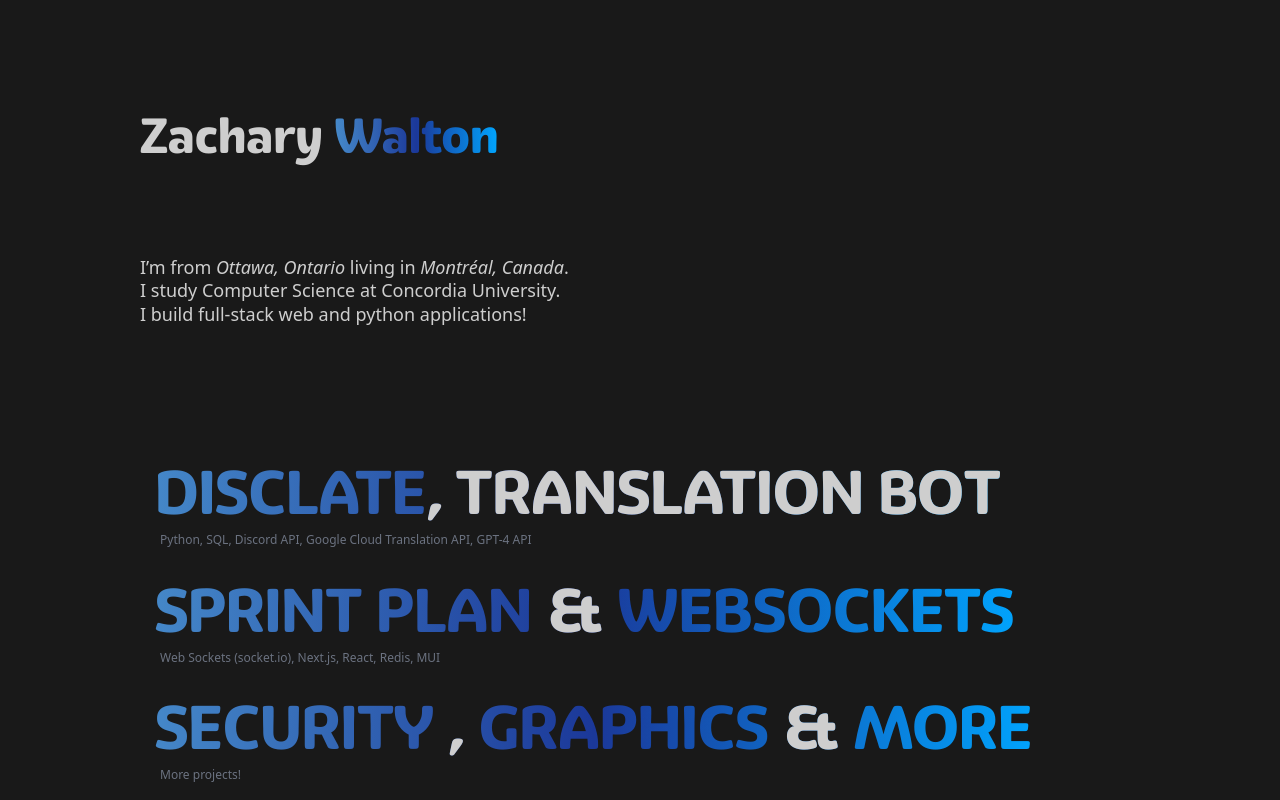
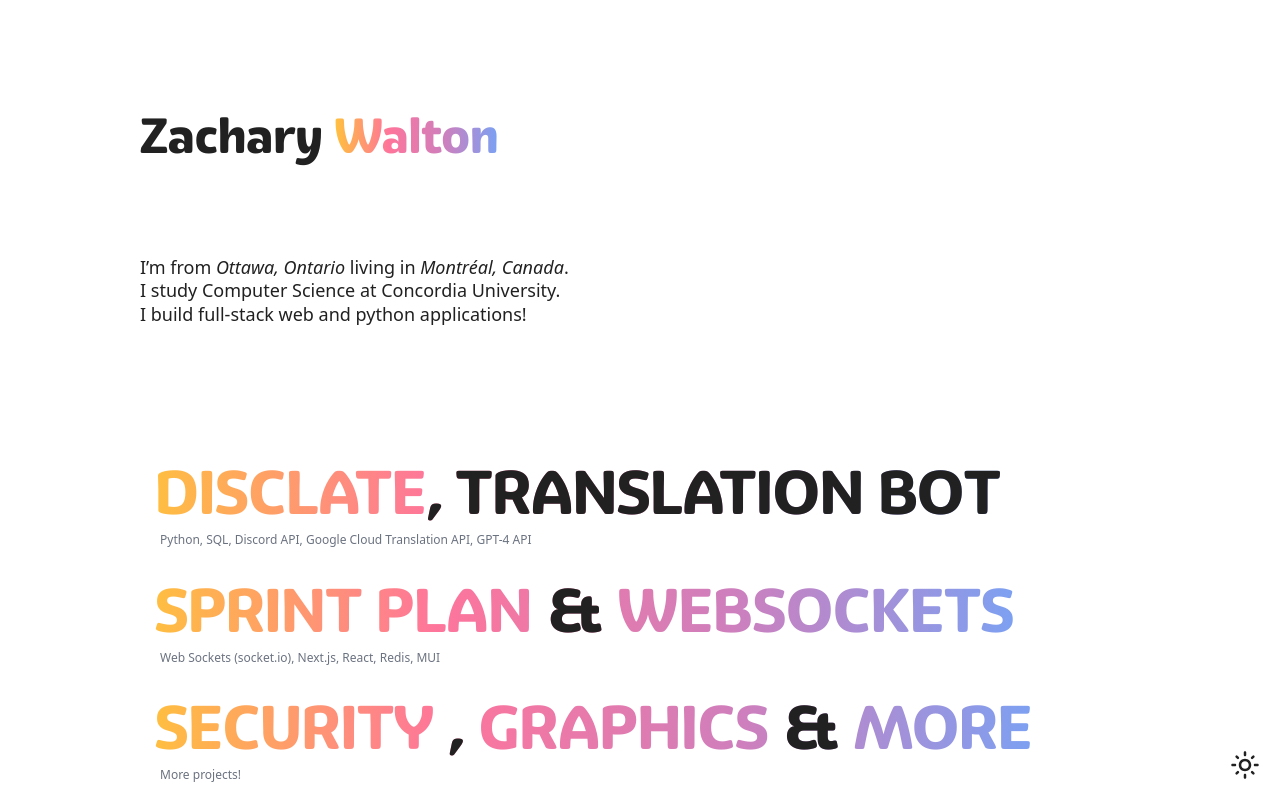
Before and after one commit to zackwalton/personal-site, a Next.js app: page / in a window 1280 px wide. Shown: the top 800 px of the page. Built offline with nearby package versions, Linux system fonts and the light colour scheme.

Commit message:
Added theme-switcher

```diff
--- a/app/layout.tsx
+++ b/app/layout.tsx
@@ -3,6 +3,9 @@ import { Open_Sans } from 'next/font/google'
 import localFont from 'next/font/local'
 import './globals.css'
 import React from "react";
+import ThemeHandler from "@/components/ThemeHandler";
+import Script from "next/script";
+import { cookies } from "next/headers";
 
 const openSans = Open_Sans({
     variable: '--font-open-sans',
@@ -20,10 +23,23 @@ export const metadata: Metadata = {
         'Concordia University. Check out my experience and personal projects!',
 }
 
-export default function RootLayout({children,}: { children: React.ReactNode }) {
+export default function RootLayout({ children, }: { children: React.ReactNode }) {
     return (
-        <html lang="en" className={"dark"}>
-        <body className={`${openSans.variable} ${eigerdals.variable}` + " bg-white text-[--text-light] dark:bg-[--bg-dark] dark:text-[--text-dark]"}>
+        <html lang="en" suppressHydrationWarning>
+        <body className={`${openSans.variable} ${eigerdals.variable}` +
+            " bg-white text-[--text-light] dark:bg-[--bg-dark] dark:text-[--text-dark]"}>
+        <script dangerouslySetInnerHTML={{
+                __html: `
+                    try {
+                      if (localStorage.theme === 'dark' || (!('theme' in localStorage) && window.matchMedia('(prefers-color-scheme: dark)').matches)) {
+                        document.documentElement.classList.add('dark')
+                      } else {
+                        document.documentElement.classList.remove('dark')
+                      }
+                    } catch (_) {}
+                  `
+            }} />
+        <ThemeHandler />
         <div className={"flex flex-nowrap items-center justify-center h-fit"}>
             <div className={"w-[1000px] h-fit mt-28"}>
                 {children}
--- /dev/null
+++ b/components/ThemeHandler.tsx
@@ -0,0 +1,35 @@
+'use client'
+import React, { useEffect, useState } from "react";
+import { MdOutlineLightMode, MdOutlineDarkMode } from 'react-icons/md';
+
+export default function ThemeHandler() {
+
+    const [darkMode, setDarkMode] = useState<boolean>(false)
+
+    useEffect(() => {
+        initDarkMode()
+    }, [])
+
+    function initDarkMode() {
+        const darkModeString = localStorage.theme;
+        setDarkMode(darkModeString === 'dark');
+    }
+
+    function changeThemeHandler(theme: string) {
+        if (theme === 'dark') {
+            document.documentElement.classList.add('dark')
+        } else {
+            document.documentElement.classList.remove('dark')
+        }
+        setDarkMode(theme === 'dark');
+        localStorage.theme = theme;
+    }
+
+
+    return (
+        <button type="button" className={"fixed bottom-5 right-5 text-3xl animate-fade"}
+                onClick={() => (darkMode ? changeThemeHandler('light') : changeThemeHandler('dark'))}>
+            {darkMode ? <MdOutlineDarkMode /> : <MdOutlineLightMode />}
+        </button>
+    )
+}
--- a/tailwind.config.ts
+++ b/tailwind.config.ts
@@ -9,6 +9,15 @@ const config: Config = {
     ],
     theme: {
         extend: {
+            animation: {
+                fade: 'fadeIn 3.5s ease-in-out',
+            },
+            keyframes: theme => ({
+                fadeIn: {
+                    '0%': { color: 'transparent' },
+                    '100%': { color: 'inherit' },
+                },
+            }),
             colors: {
                 'light-accent': 'var(--light-accent)',
                 'dark-accent': 'var(--dark-accent)',
```
